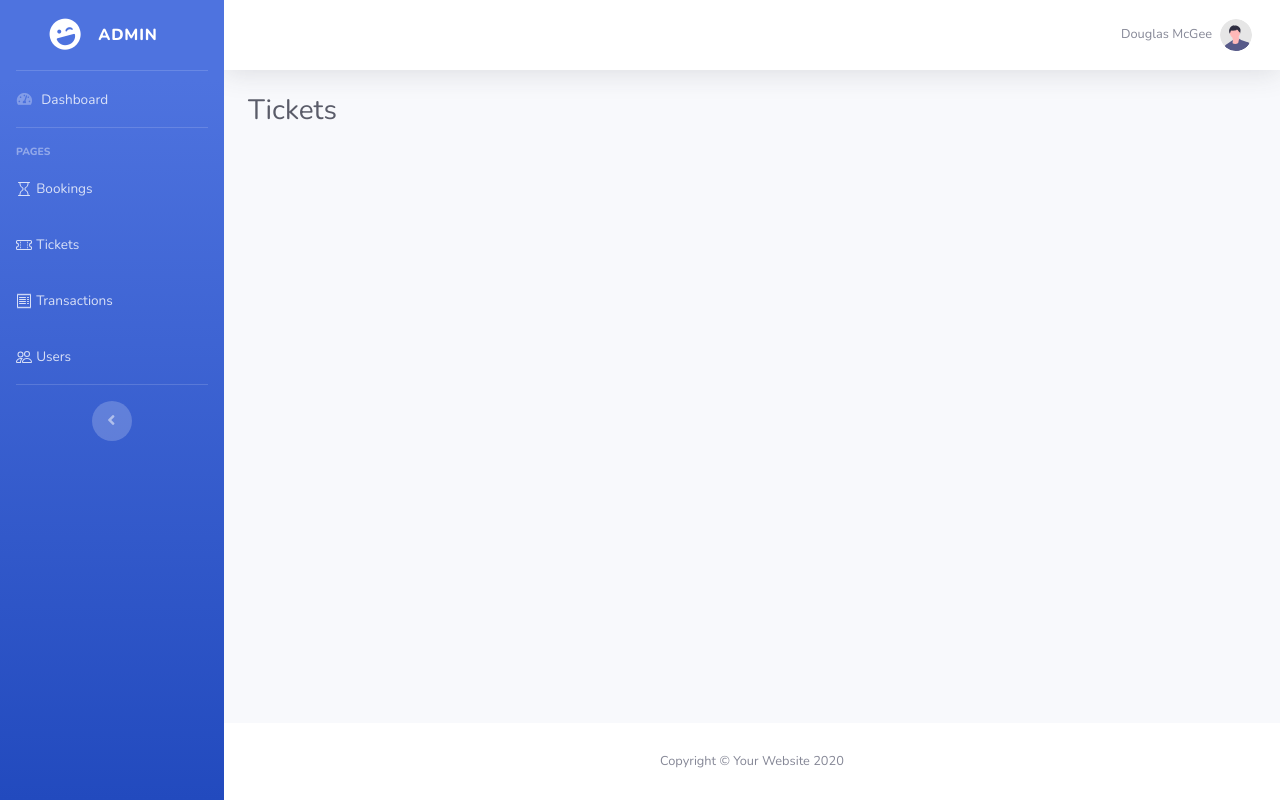
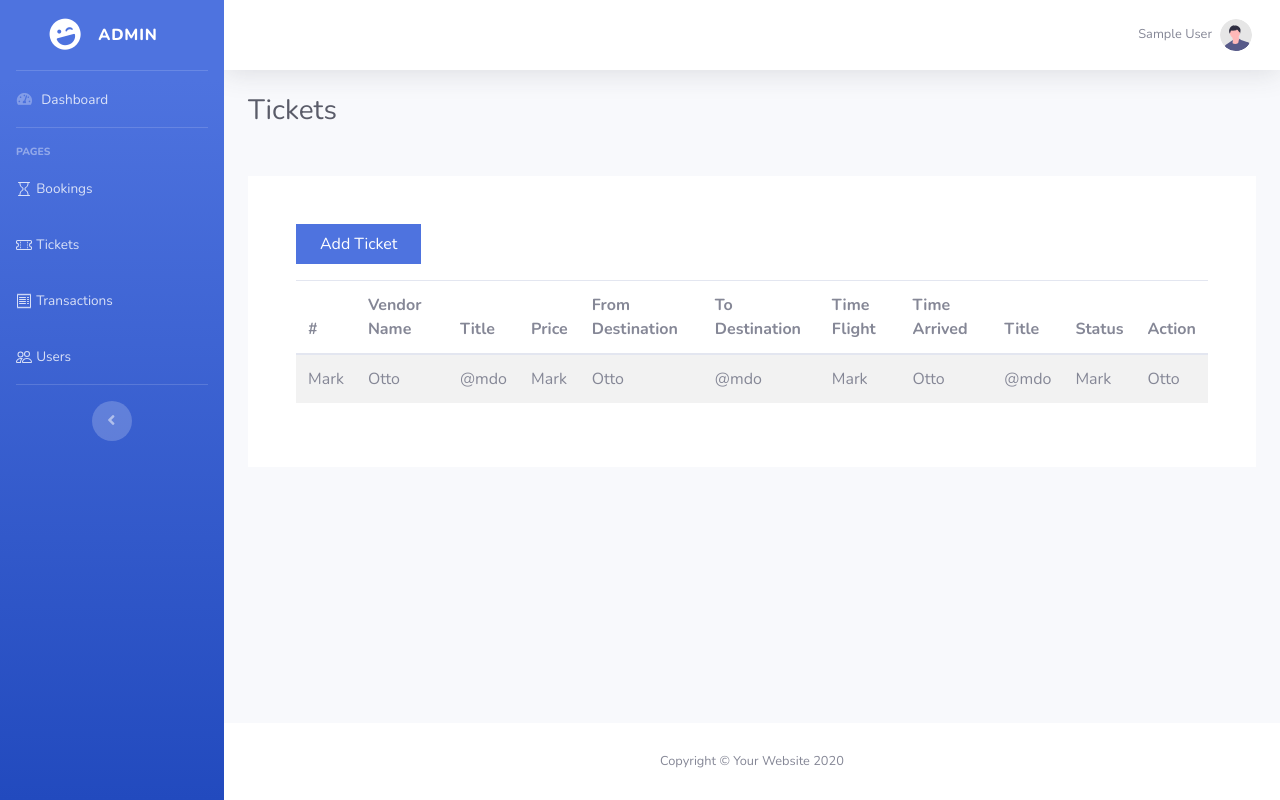
Before and after one commit to iniadnan/php-crud-mysqli-basic, a PHP site: page /admin/ticket.php in a window 1280 px wide. Run offline with PHP 8.4, Linux system fonts and the light colour scheme; the visitor is signed in with stand-in values (Sample User, id 1).

Commit message:
add table

```diff
--- a/admin/templates/header.php
+++ b/admin/templates/header.php
@@ -25,7 +25,6 @@ if (!isset($_SESSION['username'])) {
     <link
         href="https://fonts.googleapis.com/css?family=Nunito:200,200i,300,300i,400,400i,600,600i,700,700i,800,800i,900,900i"
         rel="stylesheet">
-
     <!-- Custom styles for this template-->
     <link href="css/sb-admin-2.min.css" rel="stylesheet">
 
--- a/admin/templates/nav.php
+++ b/admin/templates/nav.php
@@ -12,7 +12,7 @@
     <li class="nav-item dropdown no-arrow">
         <a class="nav-link dropdown-toggle" href="#" id="userDropdown" role="button"
             data-toggle="dropdown" aria-haspopup="true" aria-expanded="false">
-            <span class="mr-2 d-none d-lg-inline text-gray-600 small">Douglas McGee</span>
+            <span class="mr-2 d-none d-lg-inline text-gray-600 small"><?php echo $_SESSION['name'] ?></span>
             <img class="img-profile rounded-circle"
                 src="img/undraw_profile.svg">
         </a>
--- a/admin/ticket.php
+++ b/admin/ticket.php
@@ -23,7 +23,43 @@ require "./templates/header.php"
                 <div class="container-fluid">
 
                     <!-- Page Heading -->
-                    <h1 class="h3 mb-4 text-gray-800">Tickets</h1>
+                    <h1 class="h3 mb-5 text-gray-800">Tickets</h1>
+
+                    <div class="py-5 px-5 bg-white table-responsive">
+                        <a href="./add-ticket.php" class="d-inline-block py-2 px-4 bg-primary text-white mb-3">Add Ticket</a>
+                        <table class="table table-striped table-hover">
+                            <thead>
+                                <tr>
+                                    <th scope="col">#</th>
+                                    <th scope="col">Vendor Name</th>
+                                    <th scope="col">Title</th>
+                                    <th scope="col">Price</th>
+                                    <th scope="col">From Destination</th>
+                                    <th scope="col">To Destination</th>
+                                    <th scope="col">Time Flight</th>
+                                    <th scope="col">Time Arrived</th>
+                                    <th scope="col">Title</th>
+                                    <th scope="col">Status</th>
+                                    <th scope="col">Action</th>
+                                </tr>
+                            </thead>
+                            <tbody>
+                                <tr>
+                                    <td>Mark</td>
+                                    <td>Otto</td>
+                                    <td>@mdo</td>
+                                    <td>Mark</td>
+                                    <td>Otto</td>
+                                    <td>@mdo</td>
+                                    <td>Mark</td>
+                                    <td>Otto</td>
+                                    <td>@mdo</td>
+                                    <td>Mark</td>
+                                    <td>Otto</td>
+                                </tr>
+                            </tbody>
+                    </table>
+                    </div>
 
                 </div>
                 <!-- /.container-fluid -->
```
Also changed, not shown: admin/booking.php (+35 -0 lines), admin/transaction.php (+35 -0 lines), admin/user.php (+35 -0 lines).
